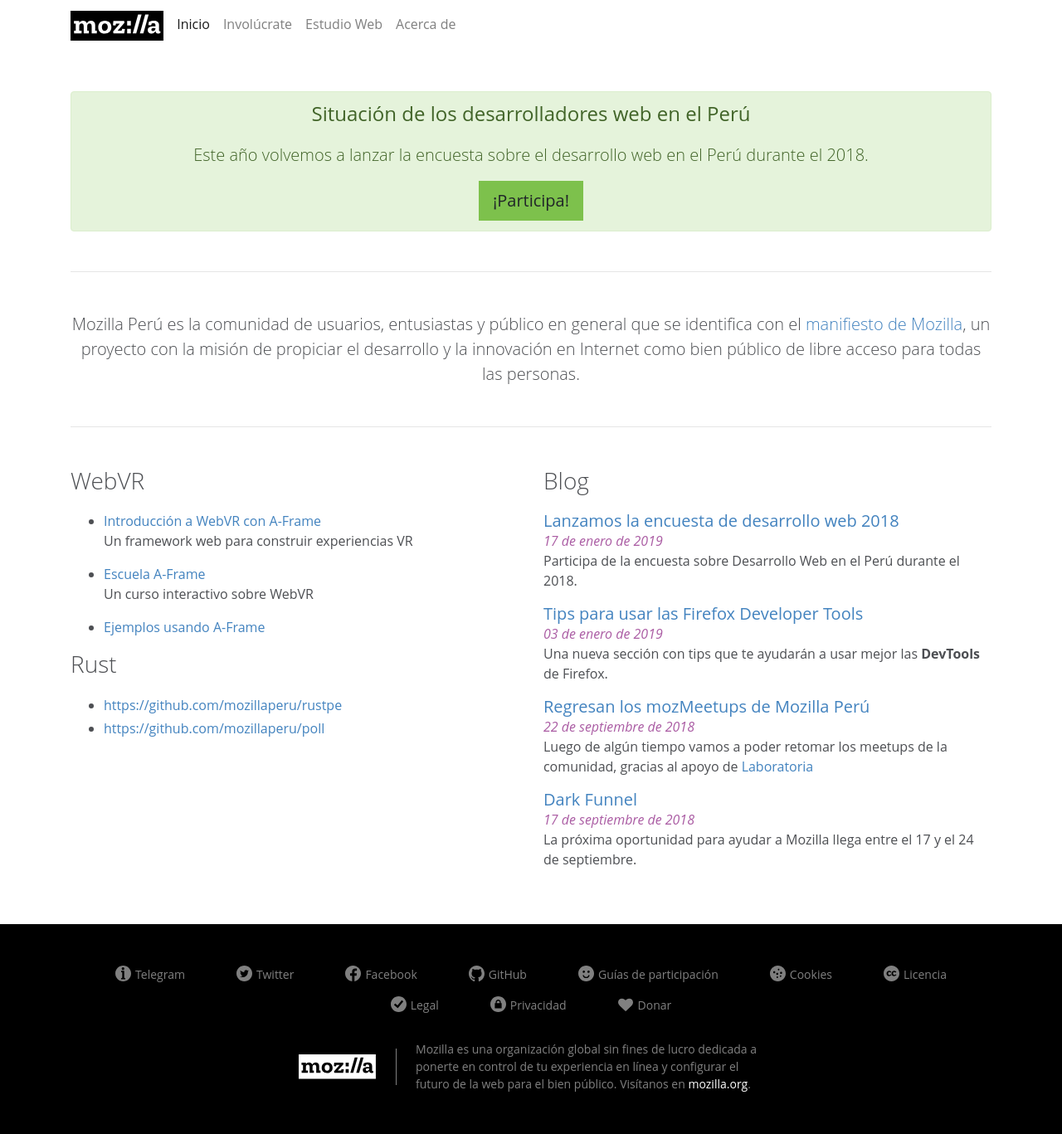
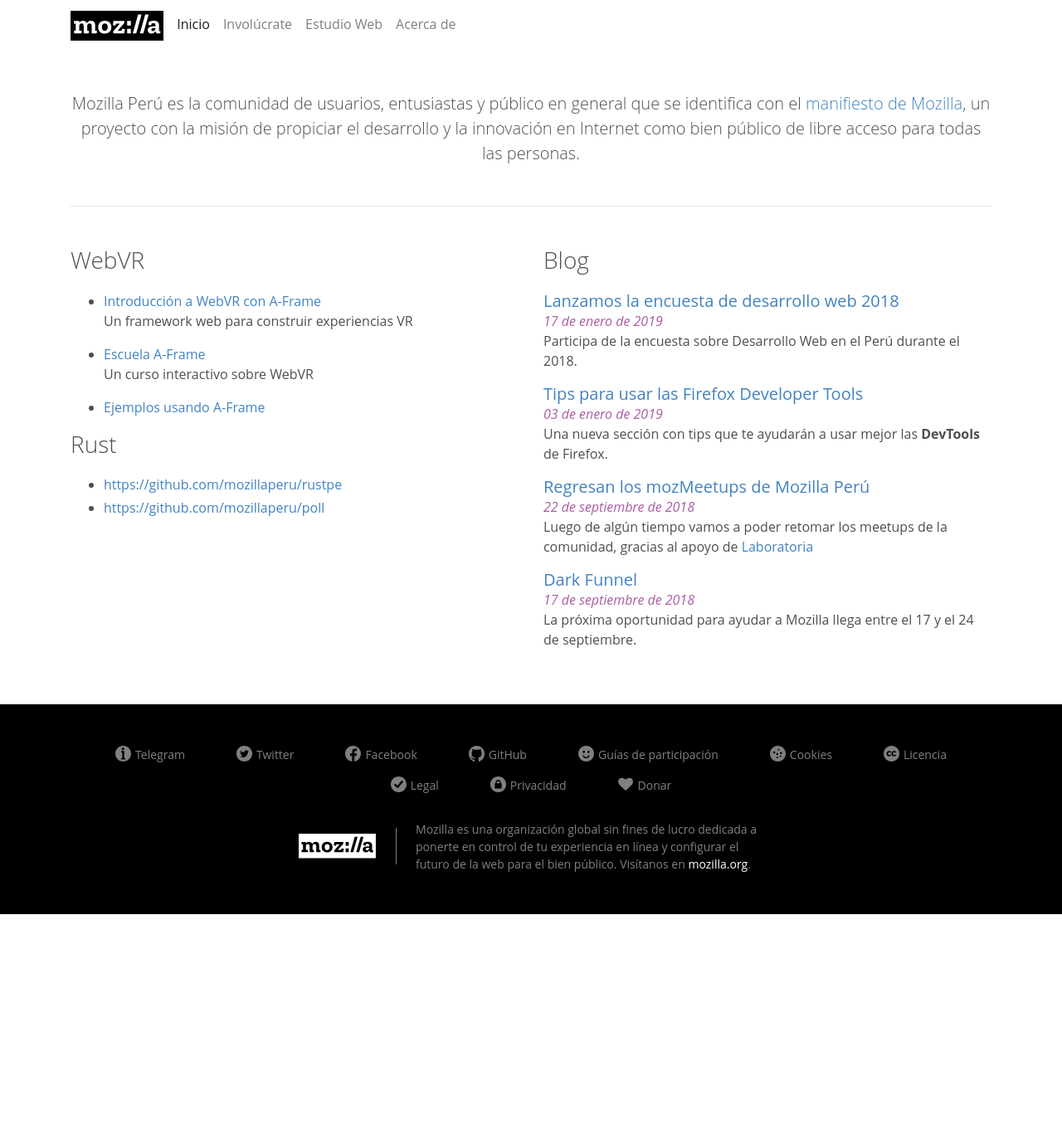
Before and after one commit to mozillaperu/mozillaperu.github.io, a Jekyll site: the page built from index.html, in a window 1280 px wide. Shown: the whole page at 83% size. Built offline with Jekyll 4.4.1, drawn with Linux system fonts in a browser that asks for light colours; some web fonts are replaced; after the commit the page ends 1102 px from its top, so only the background shows below that.

Commit message:
Quitar banner de encuesta

```diff
--- a/index.html
+++ b/index.html
@@ -4,16 +4,6 @@
 ---
 <div class="row">
     <div class="col my-md-4">
-        <div class="alert alert-success text-center" role="alert">
-            <h4 class="alert-heading">Situación de los desarrolladores web en el Perú</h4>
-            <p class="lead">
-                Este año volvemos a lanzar la encuesta sobre el desarrollo web en el Perú durante el 2018.
-            </p>
-            <a href="https://goo.gl/r5fxLR" target="_blank" class="btn btn-success btn-lg">
-                <strong>¡Participa!</strong>
-            </a>
-        </div>
-        <hr class="my-5">
         <p class="lead text-center">
             Mozilla Perú es la comunidad de usuarios, entusiastas y público en general que se identifica con el
             <a href="https://www.mozilla.org/es-ES/about/manifesto/">manifiesto de Mozilla</a>, un proyecto con la
```
